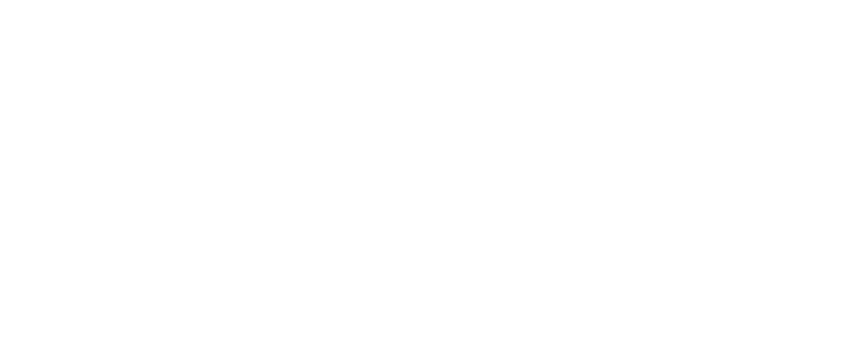
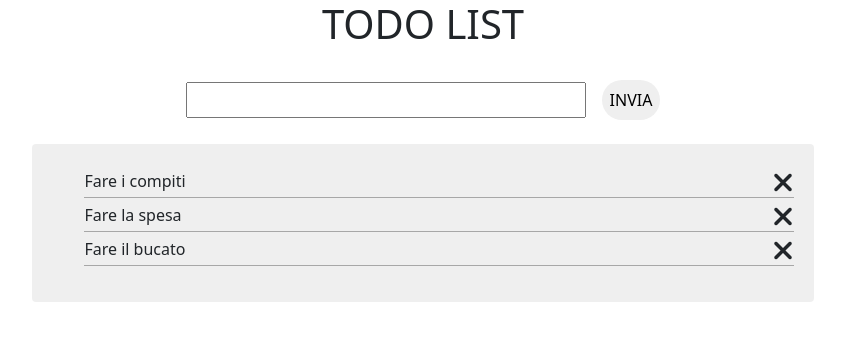
Before and after one commit to davidedev04/vue-todolist, a plain HTML site: page index.html in a window 1280 px wide. Shown: the whole page, without its empty margins (217-1062 px from the left). Drawn offline with nearby package versions, Linux system fonts and the light colour scheme.

Commit message:
creato layout

```diff
--- a/index.html
+++ b/index.html
@@ -13,13 +13,40 @@
         integrity="sha512-DTOQO9RWCH3ppGqcWaEA1BIZOC6xxalwEsw9c2QQeAIftl+Vegovlnee1c9QX4TctnWMn13TZye+giMm8e2LwA=="
         crossorigin="anonymous" referrerpolicy="no-referrer" />
 
+    <!-- bootstrap -->
+    <link href="https://cdn.jsdelivr.net/npm/bootstrap@5.0.2/dist/css/bootstrap.min.css" rel="stylesheet"
+        integrity="sha384-EVSTQN3/azprG1Anm3QDgpJLIm9Nao0Yz1ztcQTwFspd3yD65VohhpuuCOmLASjC" crossorigin="anonymous">
+
+
     <title>Todo List</title>
 </head>
 
 <body>
 
+    <script src="https://unpkg.com/vue@3/dist/vue.global.js"></script>
 
-    <script src="https://unpkg.com/vue@3/dist/vue.global.js"></script>
+    <div class="container">
+        <div class="title_todo d-flex justify-content-center align-items-center flex-column">
+            <h1>TODO LIST</h1>
+
+            <div class="my-4">
+                <input type="text" class="enter_todo p-1">
+                <button class="border-0 rounded-pill ms-3 p-2">INVIA</button>
+            </div>
+        </div>
+        <div class="d-flex justify-content-center align-items-center">
+            <div class="content_todo rounded">
+                <ul>
+                    <li class="list_item d-flex justify-content-between" v-for="object in todos">
+                        {{object.text}}
+                        <i class="fa-solid fa-xmark d-flex justify-content-center align-items-center fs-3"></i>
+                    </li>
+                </ul>
+            </div>
+        </div>
+    </div>
+
+
     <script src="todo.js"></script>
 
 </body>
--- a/style.css
+++ b/style.css
@@ -0,0 +1,15 @@
+.enter_todo{
+    width: 400px;
+}
+
+.content_todo{
+    width: 70%;
+    background-color: #00000010;
+    padding: 20px;
+}
+
+.list_item{
+    list-style-type: none;
+    margin: 5px 0;
+    border-bottom: 1px solid #0000004d;
+}
--- a/todo.js
+++ b/todo.js
@@ -0,0 +1,24 @@
+const { createApp } = Vue;
+
+createApp({
+
+    data() {
+        return {
+            todos: [
+                {
+                    text: 'Fare i compiti',
+                    done: false
+                },
+                {
+                    text: 'Fare la spesa',
+                    done: true
+                },
+                {
+                    text: 'Fare il bucato',
+                    done: false
+                }
+            ]
+        }
+    }
+
+}).mount('.container')
```
